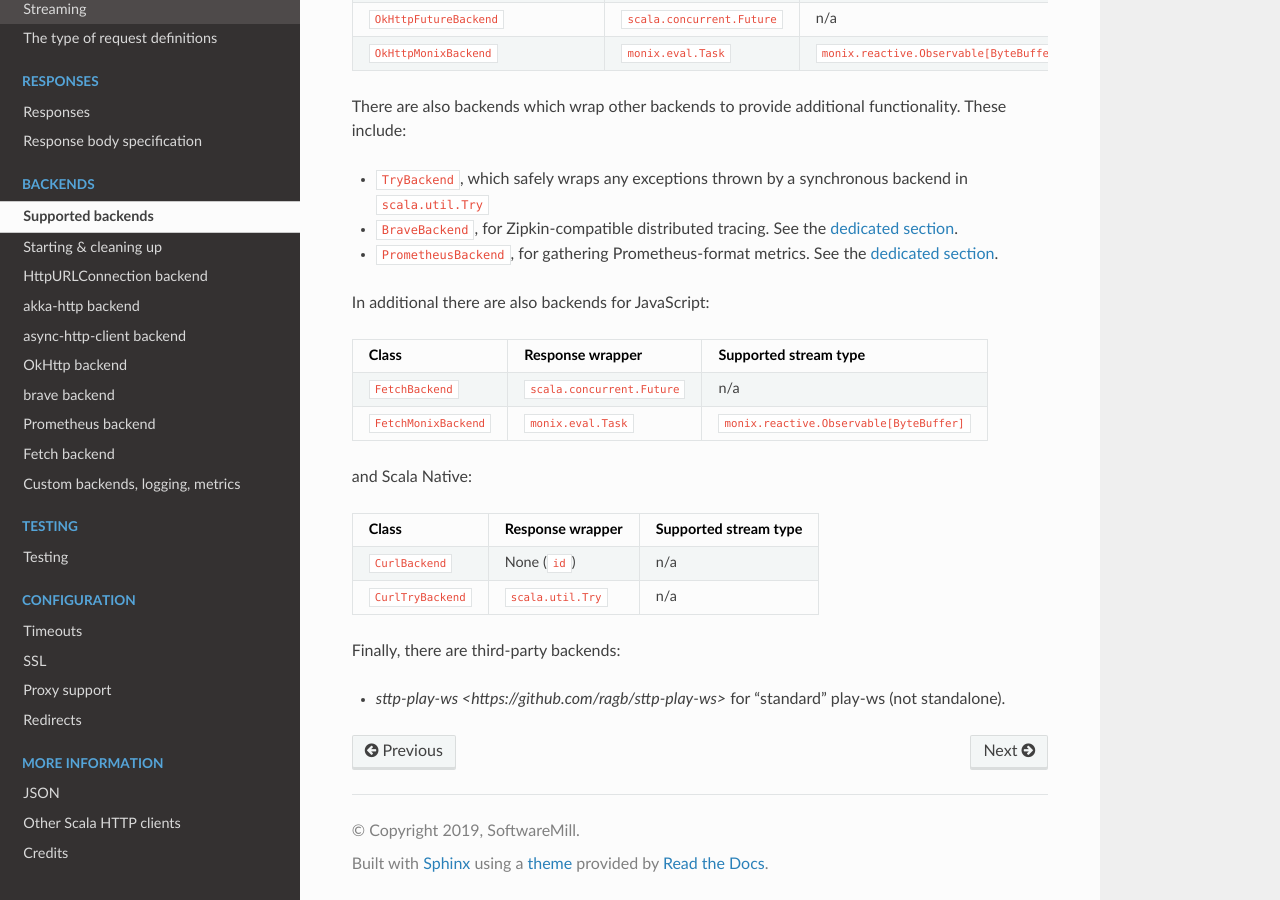
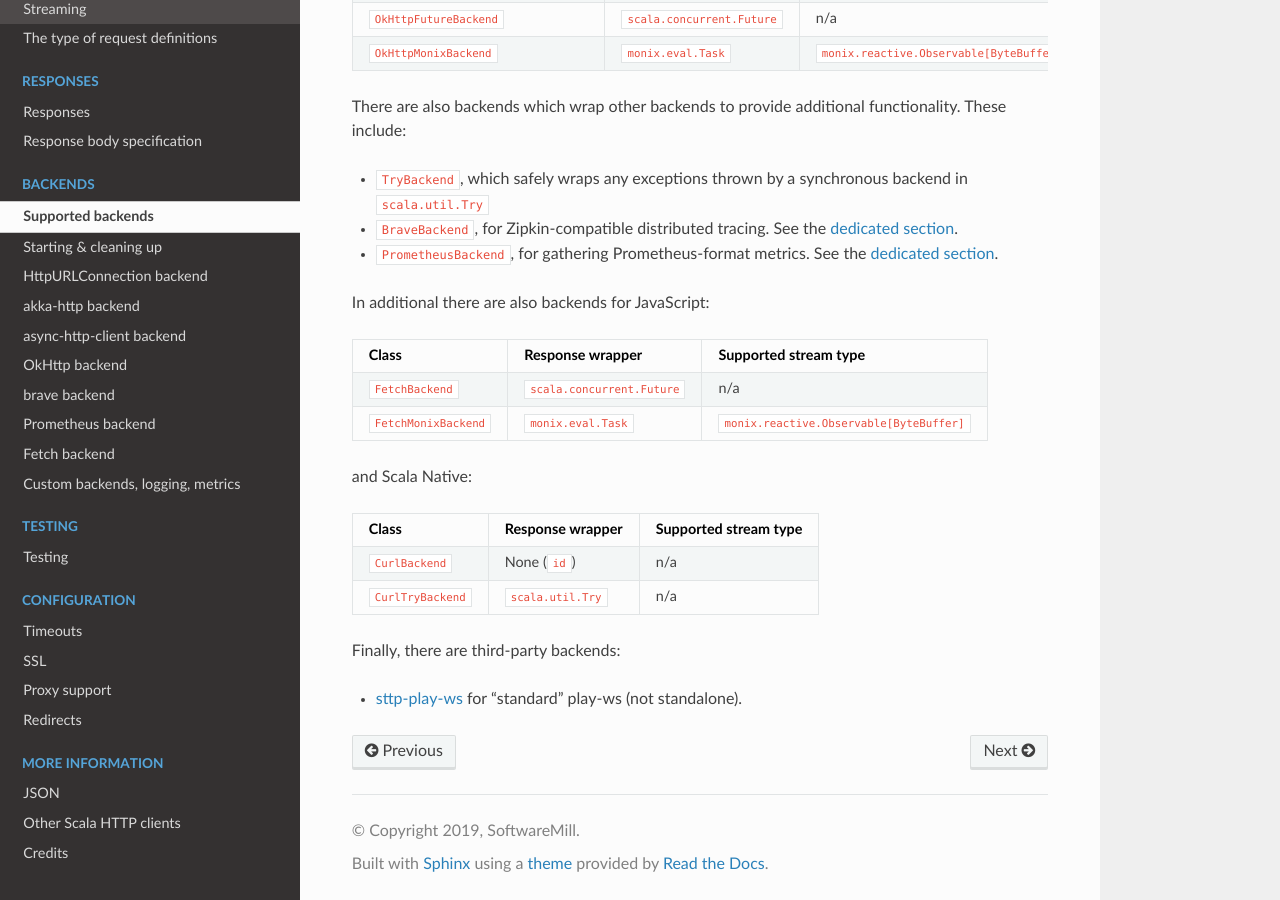
Before and after one commit to softwaremill/sttp, a Sphinx documentation site: the page built from docs/backends/summary.rst, in a window 1280 px wide and 900 px high, scrolled down 1126 px. Built offline with Sphinx 7.4.7 and the Read the Docs theme 2.0.0, drawn with Linux system fonts in a browser that asks for light colours.

Commit message:
Fix syntax

```diff
--- a/docs/backends/summary.rst
+++ b/docs/backends/summary.rst
@@ -58,4 +58,4 @@ Class                            Response wrapper             Supported stream t
 
 Finally, there are third-party backends:
 
-* `sttp-play-ws <https://github.com/ragb/sttp-play-ws>` for "standard" play-ws (not standalone).
+* `sttp-play-ws <https://github.com/ragb/sttp-play-ws>`_ for "standard" play-ws (not standalone).
```
